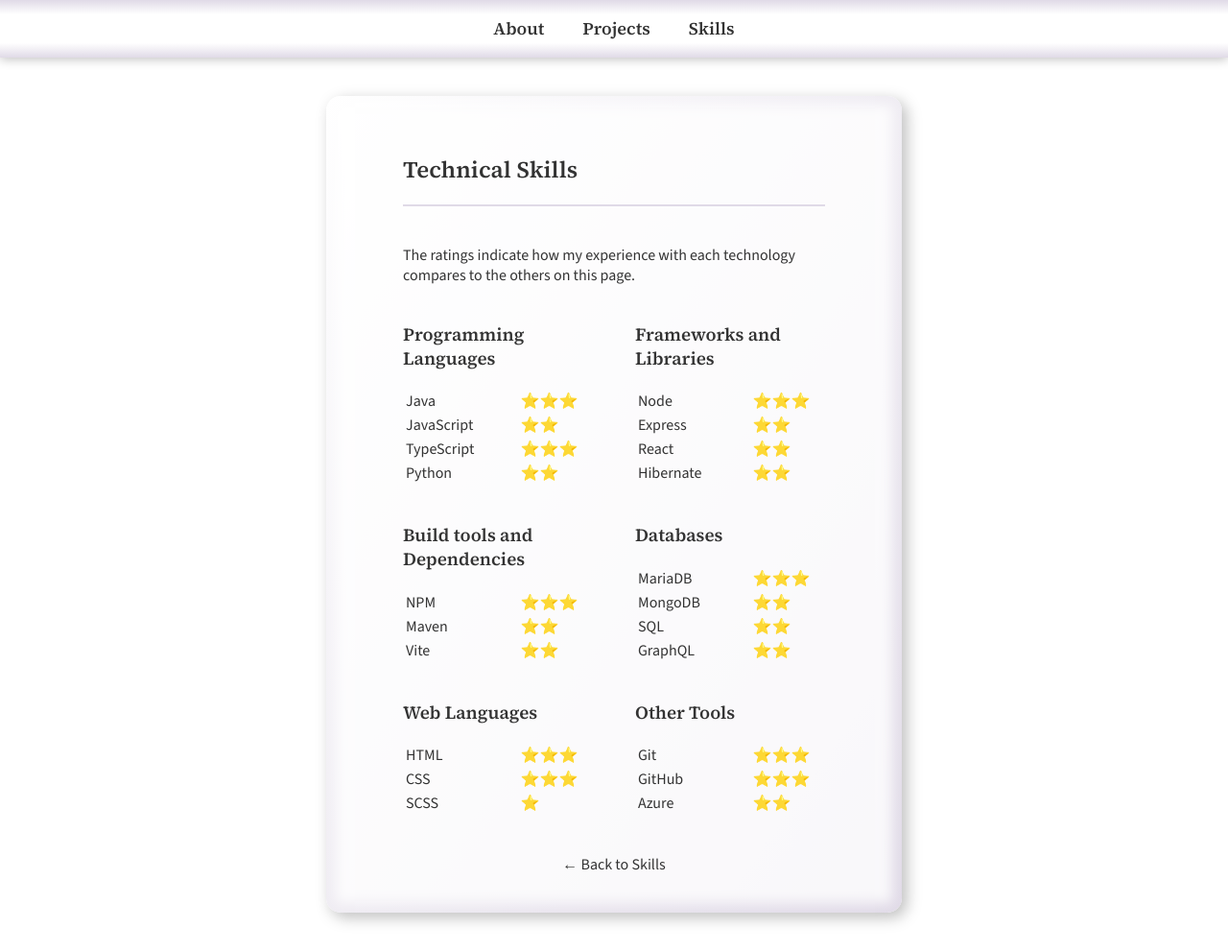
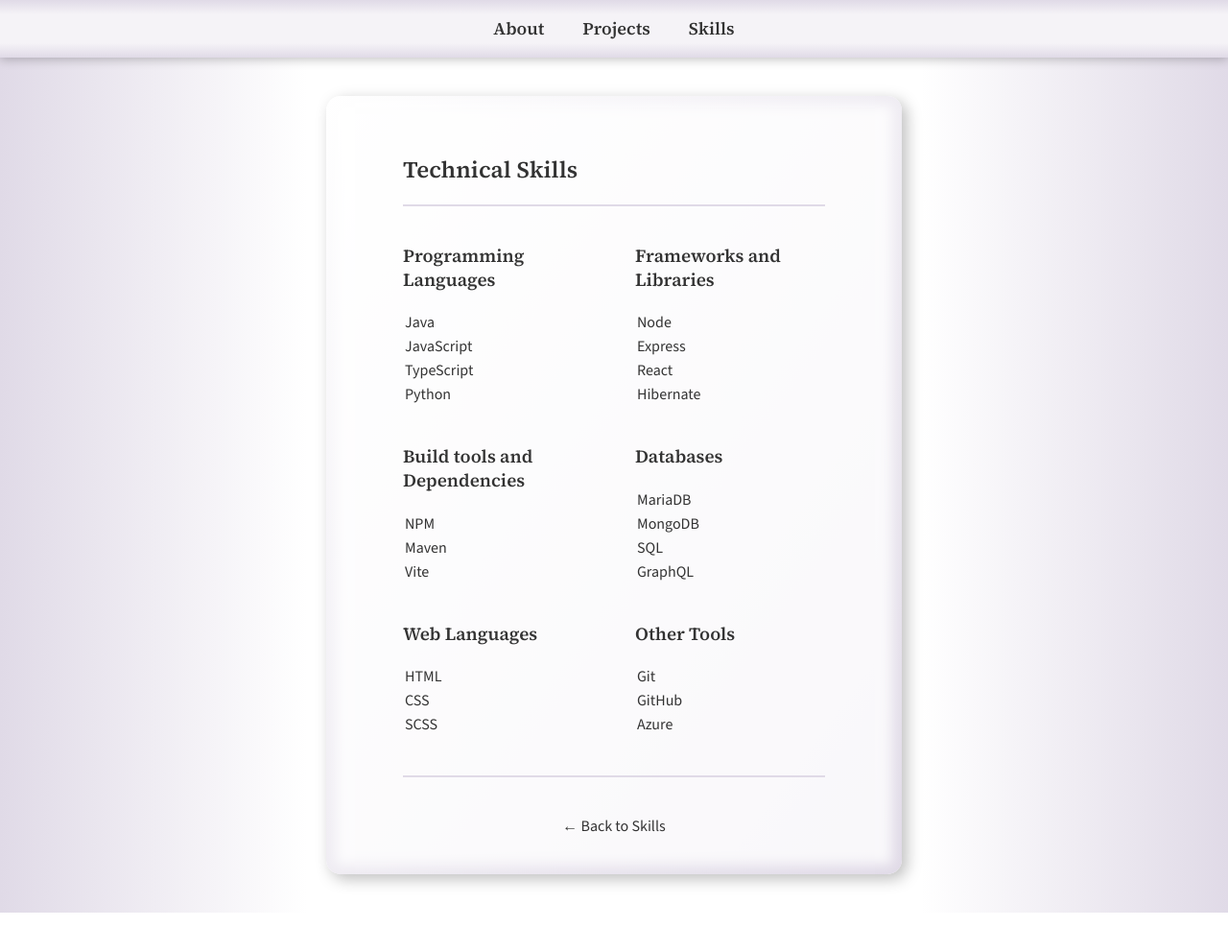
Before and after one commit to KPkoodit/KPkoodit.github.io, a Jekyll site: the page built from _skills/technicalSkills.html, in a window 1280 px wide and 991 px high. Shown: the whole window at 96% size. Built offline with Jekyll 4.4.1, drawn with Linux system fonts in a browser that asks for light colours.

Commit message:
visual updates

```diff
--- a/_layouts/skill.html
+++ b/_layouts/skill.html
@@ -2,12 +2,14 @@
 layout: default
 ---
 
-<article class="skill-page">
-    <div class="page-content">
-        <h2>{{ page.title }}</h2>
-        <div>
-            {{ content }}
+<article class="container">
+    <div class="skill-page">
+        <div class="page-content">
+            <h2>{{ page.title }}</h2>
+            <div>
+                {{ content }}
+            </div>
+            <a href="/#skills" class="back-link">← Back to Skills</a>
         </div>
-        <a href="/#skills" class="back-link">← Back to Skills</a>
     </div>
 </article>
--- a/_skills/artGallery.html
+++ b/_skills/artGallery.html
@@ -4,6 +4,7 @@
 weight: 2
 ---
 
+<div class="section-style">
     <a class="flex-center margin-on-bottom margin-on-top" href="{{ '/assets/images/art/palatsi.jpg' | relative_url }}" data-lightbox="art" data-title="Ink drawing of Tokyo Imperial Palace area. A3">
       <img src="{{ '/assets/images/art/palatsi.jpg' | relative_url }}" alt="Ink drawing of Tokyo Imperial Palace area. A3" class="landscape-img">
     </a>
@@ -31,3 +32,4 @@
     <a class="flex-center" href="{{ '/assets/images/art/nuket_lahikuva.jpg' | relative_url }}" data-lightbox="art" data-title="Pastel drawing of ball jointed dolls. Based on a photo by Koitsukihime. Detail picture.">
       <img src="{{ '/assets/images/art/nuket_lahikuva.jpg' | relative_url }}" alt="Pastel drawing of ball jointed dolls. Based on photo by Koitsukihime. Detail picture." class="landscape-img">
     </a>
+</div>
--- a/_skills/technicalSkills.html
+++ b/_skills/technicalSkills.html
@@ -4,63 +4,61 @@
 weight: 1
 ---
 
-<p class="margin-on-bottom double-margin-on-top">The ratings indicate how my experience with each technology compares to the others on this page.</p>
-
-<div class="skill-page-container">
+<div class="skill-page-container section-style">
     <section class="skill-section">
         <h3>Programming Languages</h3>
         <table class="skill-table">
-            <tr><td>Java</td><td>⭐⭐⭐</td></tr>
-            <tr><td>JavaScript</td><td>⭐⭐</td></tr>
-            <tr><td>TypeScript</td><td>⭐⭐⭐</td></tr>
-            <tr><td>Python</td><td>⭐⭐</td></tr>
+            <tr><td>Java</td></tr>
+            <tr><td>JavaScript</td></tr>
+            <tr><td>TypeScript</td></tr>
+            <tr><td>Python</td></tr>
         </table>
     </section>
 
     <section class="skill-section">
         <h3>Frameworks and Libraries</h3>
         <table class="skill-table">
-            <tr><td>Node</td><td>⭐⭐⭐</td></tr>
-            <tr><td>Express</td><td>⭐⭐</td></tr>
-            <tr><td>React</td><td>⭐⭐</td></tr>
-            <tr><td>Hibernate</td><td>⭐⭐</td></tr>
+            <tr><td>Node</td></tr>
+            <tr><td>Express</td></tr>
+            <tr><td>React</td></tr>
+            <tr><td>Hibernate</td></tr>
         </table>
     </section>
 
     <section class="skill-section">
         <h3>Build tools and Dependencies</h3>
         <table class="skill-table">
-            <tr><td>NPM</td><td>⭐⭐⭐</td></tr>
-            <tr><td>Maven</td><td>⭐⭐</td></tr>
-            <tr><td>Vite</td><td>⭐⭐</td></tr>
+            <tr><td>NPM</td></tr>
+            <tr><td>Maven</td></tr>
+            <tr><td>Vite</td></tr>
         </table>
     </section>
 
     <section class="skill-section">
         <h3>Databases</h3>
         <table class="skill-table">
-            <tr><td>MariaDB</td><td>⭐⭐⭐</td></tr>
-            <tr><td>MongoDB</td><td>⭐⭐</td></tr>
-            <tr><td>SQL</td><td>⭐⭐</td></tr>
-            <tr><td>GraphQL</td><td>⭐⭐</td></tr>
+            <tr><td>MariaDB</td></tr>
+            <tr><td>MongoDB</td></tr>
+            <tr><td>SQL</td></tr>
+            <tr><td>GraphQL</td></tr>
         </table>
     </section>
 
     <section class="skill-section">
         <h3>Web Languages</h3>
         <table class="skill-table">
-            <tr><td>HTML</td><td>⭐⭐⭐</td></tr>
-            <tr><td>CSS</td><td>⭐⭐⭐</td></tr>
-            <tr><td>SCSS</td><td>⭐</td></tr>
+            <tr><td>HTML</td></tr>
+            <tr><td>CSS</td></tr>
+            <tr><td>SCSS</td></tr>
         </table>
     </section>
 
     <section class="skill-section">
         <h3>Other Tools</h3>
         <table class="skill-table">
-            <tr><td>Git</td><td>⭐⭐⭐</td></tr>
-            <tr><td>GitHub</td><td>⭐⭐⭐</td></tr>
-            <tr><td>Azure</td><td>⭐⭐</td></tr>
+            <tr><td>Git</td></tr>
+            <tr><td>GitHub</td></tr>
+            <tr><td>Azure</td></tr>
         </table>
     </section>
 </div>
--- a/assets/css/main.scss
+++ b/assets/css/main.scss
@@ -19,12 +19,17 @@
     justify-content: center;
     box-sizing: border-box;
     width: 100%;
+    background: linear-gradient(to right, #E0DAE7 0%, #ffffff 25%, #ffffff 75%, #E0DAE7 100%);
 }
 
 /* Common headers */
 h1, h2, h3, h4 {
     font-family: 'Source Serif 4', serif;
     font-weight: 600;
+}
+
+h1 {
+    font-size: 28px;
 }
 
 /* Mixins */
@@ -42,9 +47,9 @@
 .container {
     width: 100%;
     flex: 1 1 auto;
-    max-width: 600px;
+    max-width: 680px;
     margin: 0 auto;
-    padding: 60px 0 20px 0;
+    padding: 60px 40px 0 40px;
     box-sizing: border-box;
 }
 
@@ -79,6 +84,7 @@
     padding-bottom: 0;
     text-align: center;
     padding-top: 20px;
+    padding-bottom: 20px;
 }
 
 .projects-grid {
@@ -100,7 +106,7 @@
 .project, .skill {
     padding: 20px;
     border-radius: 10px;
-    background: linear-gradient(to bottom right, white 0%, #E0DAE7 100%);
+    background: linear-gradient(to bottom right, white 0%, #C0B4CF 100%);
     display: flex;
     align-content: center;
     position: relative;
@@ -149,8 +155,8 @@
     height: 100%;
     margin: 0 auto;
     box-sizing: border-box;
-    background-color: rgba(255, 255, 255, 0.8);
-    box-shadow: 0 0 12px 12px rgba(255, 255, 255, 0.8);
+    background-color: rgba(255, 255, 255, 0.7);
+    box-shadow: 0 0 12px 12px rgba(255, 255, 255, 0.7);
 }
 
 .skill-content {
@@ -163,8 +169,8 @@
     height: 100%;
     margin: 0 auto;
     box-sizing: border-box;
-    background-color: rgba(255, 255, 255, 0.8);
-    box-shadow: 0 0 12px 12px rgba(255, 255, 255, 0.8);
+    background-color: rgba(255, 255, 255, 0.7);
+    box-shadow: 0 0 12px 12px rgba(255, 255, 255, 0.7);
 }
 
 .skill-content h3, .skill-content p {
@@ -179,12 +185,8 @@
 }
 
 table.skill-table td:first-child {
-  width: 100px;
   vertical-align: top;
-}
-
-table.skill-table td:last-child {
-  padding-left: 10%;
+  padding-left: 0;
 }
 
 .project-content .read-more {
@@ -275,7 +277,7 @@
     top: 0;
     left: 0;
     width: 100%;
-    background: linear-gradient(to bottom, #E0DAE7 0%, #ffffff 25%, #ffffff 75%, #E0DAE7 100%);
+    background: linear-gradient(to bottom, #E0DAE7 0%, #F5F3F7 25%, #F5F3F7 75%, #E0DAE7 100%);
     height: 60px;
     padding: 0;
     line-height: 60px;
@@ -319,8 +321,8 @@
 /* Project page and skill page */
 .project-page, .skill-page {
     flex: 0 1 600px;
-    max-width: 600px;
-    margin: 100px auto 40px auto;
+    max-width: 680px;
+    margin: 40px auto;
     padding: 40px;
     box-sizing: border-box;
     background: linear-gradient(to bottom right, white 0%, #E0DAE7 100%);
@@ -478,16 +480,20 @@
 
 /* Media Queries */
 @media (max-width: 1200px) {
+    main {
+        background: linear-gradient(to right, #E0DAE7 0%, #ffffff 15%, #ffffff 85%, #E0DAE7 100%);
+    }
+
     .container {
         max-width: 600px;
-        padding: 60px 40px 20px 40px;
+        padding: 60px 40px 0 40px;
     }
 
     .project-page, .skill-page {
         flex: 0 1 520px;
         max-width: 520px;
-        margin: 100px 40px 40px 40px;
         padding: 40px;
+        margin: 40px auto 40px auto;
     }
 
     .page-content {
@@ -516,19 +522,22 @@
     .skill-page-container {
         gap: 20px;
     }
+}
 
-    table.skill-table td:first-child {
-        width: 80px;
+@media (max-width: 880px) {
+    main {
+        background: #ffffff;
     }
 }
 
 @media (max-width: 640px) {
     main {
         flex-direction: column;
+
     }
 
     .container {
-        padding: 60px 40px 20px 40px;
+        padding: 60px 40px 0 40px;
     }
 
     section {
@@ -557,7 +566,7 @@
     }
 
     .project-page, .skill-page {
-        margin: 100px 40px 40px 40px;
+        margin: 40px auto;
         padding: 40px;
     }
 
@@ -578,6 +587,7 @@
 
     .skill-section {
         width: 60%;
+        padding: 0;
     }
 
     .tech-container {
```
Also changed, not shown: _layouts/project.html (+8 -6 lines). Lines whose indentation alone changed are shown as unchanged.
